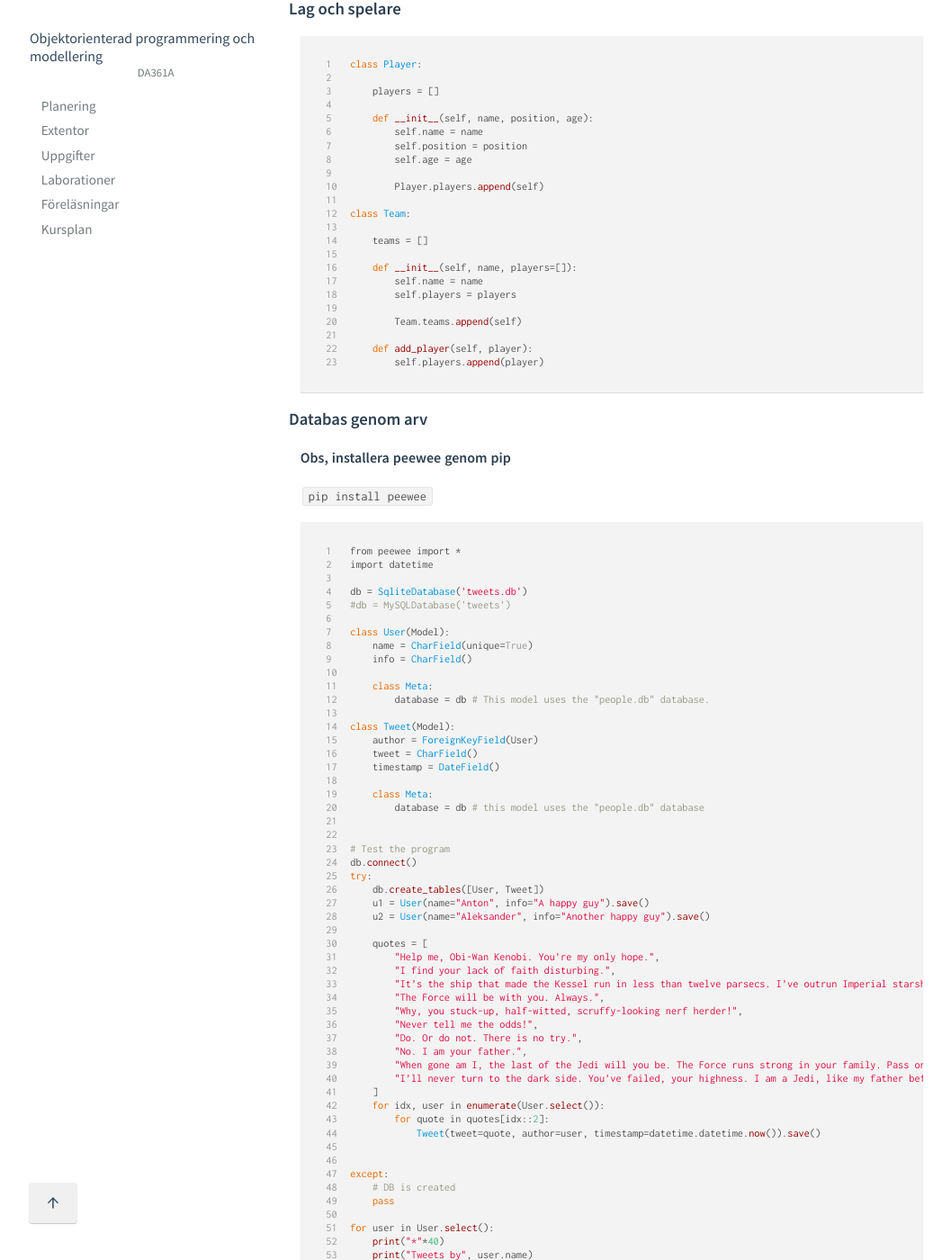
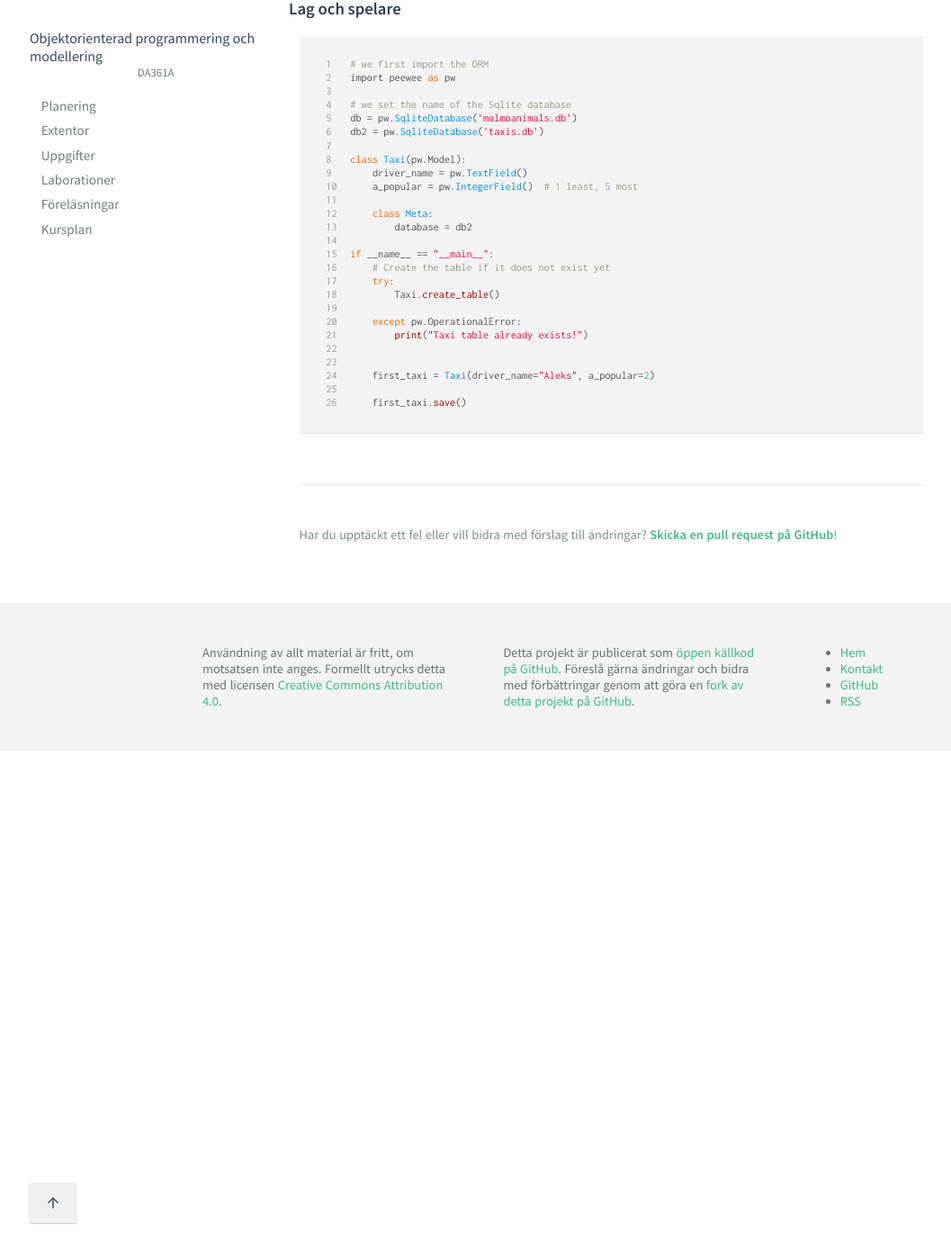
Before and after one commit to stefangeneralao/ia-oop-python, a Jekyll site: the page built from courses/da361a/lectures/F05.md, in a window 1280 px wide and 1400 px high, scrolled down 797 px. Shown: the whole window at 90% size, without its empty margins (15-1072 px from the left). Built offline with Jekyll 4.4.1, drawn with Linux system fonts in a browser that asks for light colours; some of the changed text lies outside the part shown.

Commit message:
Added lecture

```diff
--- a/_data/da361a.yml
+++ b/_data/da361a.yml
@@ -30,9 +30,9 @@
 
     - name: Python - Inheritance
       file: F04
-#
-#    - name: Python - Mer om OOP
-#      file: F05
+
+    - name: Python - Mer om OOP
+      file: F05
 
 #    - name: Python - Extra
 #      file: F06
--- a/courses/da361a/lectures/F05.md
+++ b/courses/da361a/lectures/F05.md
@@ -6,9 +6,9 @@
 
 # Mer om OOP
 
-<iframe src="//www.slideshare.net/slideshow/embed_code/key/s6xSK05HgFidvA" width="595" height="485" frameborder="0" marginwidth="0" marginheight="0" scrolling="no" style="border:1px solid #CCC; border-width:1px; margin-bottom:5px; max-width: 100%;" allowfullscreen> </iframe> <div style="margin-bottom:5px"> <strong> <a href="//www.slideshare.net/secret/s6xSK05HgFidvA" title="HT17 - DA361A - Mer om OOP" target="_blank">HT17 - DA361A - Mer om OOP</a> </strong> from <strong><a href="https://www.slideshare.net/AntonTibblin" target="_blank">Anton Tibblin</a></strong> </div>
+<iframe src="//www.slideshare.net/slideshow/embed_code/key/f6bt31Di7mLxxw" width="595" height="485" frameborder="0" marginwidth="0" marginheight="0" scrolling="no" style="border:1px solid #CCC; border-width:1px; margin-bottom:5px; max-width: 100%;" allowfullscreen> </iframe> <div style="margin-bottom:5px"> <strong> <a href="//www.slideshare.net/AleksanderFabijan/python-oop-third-class" title="Python oop third class" target="_blank">Python oop third class</a> </strong> from <strong><a href="https://www.slideshare.net/AleksanderFabijan" target="_blank">Aleksander Fabijan</a></strong> </div>
 
-[Klicka här för att ladda ner PDF:n](/assets/pdf/lecture_4_da361a.pdf)
+[Klicka här för att ladda ner PDF:n](/assets/pdf/pythonoop-thirdclass-181002142005.pdf)
 
 
 ## Dagens exempel
@@ -16,95 +16,31 @@
 ### Lag och spelare
 
 {% highlight python linenos %}
-class Player:
+# we first import the ORM
+import peewee as pw
 
-    players = []
+# we set the name of the Sqlite database
+db = pw.SqliteDatabase('malmoanimals.db')
+db2 = pw.SqliteDatabase('taxis.db')
 
-    def __init__(self, name, position, age):
-        self.name = name
-        self.position = position
-        self.age = age
+class Taxi(pw.Model):
+    driver_name = pw.TextField()
+    a_popular = pw.IntegerField()  # 1 least, 5 most
 
-        Player.players.append(self)
+    class Meta:
+        database = db2
 
-class Team:
+if __name__ == "__main__":
+    # Create the table if it does not exist yet
+    try:
+        Taxi.create_table()
 
-    teams = []
+    except pw.OperationalError:
+        print("Taxi table already exists!")
 
-    def __init__(self, name, players=[]):
-        self.name = name
-        self.players = players
 
-        Team.teams.append(self)
+    first_taxi = Taxi(driver_name="Aleks", a_popular=2)
 
-    def add_player(self, player):
-        self.players.append(player)
+    first_taxi.save()
 
 {% endhighlight %}
-
-### Databas genom arv
-
-__Obs, installera peewee genom pip__
-
-`pip install peewee`
-
-{% highlight python linenos %}
-from peewee import *
-import datetime
-
-db = SqliteDatabase('tweets.db')
-#db = MySQLDatabase('tweets')
-
-class User(Model):
-    name = CharField(unique=True)
-    info = CharField()
-
-    class Meta:
-        database = db # This model uses the "people.db" database.
-
-class Tweet(Model):
-    author = ForeignKeyField(User)
-    tweet = CharField()
-    timestamp = DateField()
-
-    class Meta:
-        database = db # this model uses the "people.db" database
-
-
-# Test the program
-db.connect()
-try:
-    db.create_tables([User, Tweet])
-    u1 = User(name="Anton", info="A happy guy").save()
-    u2 = User(name="Aleksander", info="Another happy guy").save()
-
-    quotes = [
-        "Help me, Obi-Wan Kenobi. You’re my only hope.",
-        "I find your lack of faith disturbing.",
-        "It’s the ship that made the Kessel run in less than twelve parsecs. I’ve outrun Imperial starships. Not the local bulk cruisers, mind you. I’m talking about the big Corellian ships, now. She’s fast enough for you, old man.",
-        "The Force will be with you. Always.",
-        "Why, you stuck-up, half-witted, scruffy-looking nerf herder!",
-        "Never tell me the odds!",
-        "Do. Or do not. There is no try.",
-        "No. I am your father.",
-        "When gone am I, the last of the Jedi will you be. The Force runs strong in your family. Pass on what you have learned.",
-        "I’ll never turn to the dark side. You’ve failed, your highness. I am a Jedi, like my father before me."
-    ]
-    for idx, user in enumerate(User.select()):
-        for quote in quotes[idx::2]:
-            Tweet(tweet=quote, author=user, timestamp=datetime.datetime.now()).save()
-
-
-except:
-    # DB is created
-    pass
-
-for user in User.select():
-    print("*"*40)
-    print("Tweets by", user.name)
-    print("*"*40)
-    tweets = Tweet.select().where(Tweet.author == user.id)
-    for tweet in tweets:
-        print("-", tweet.tweet)
-
-{% endhighlight %}
```
Also changed, not shown: 1 other file.
